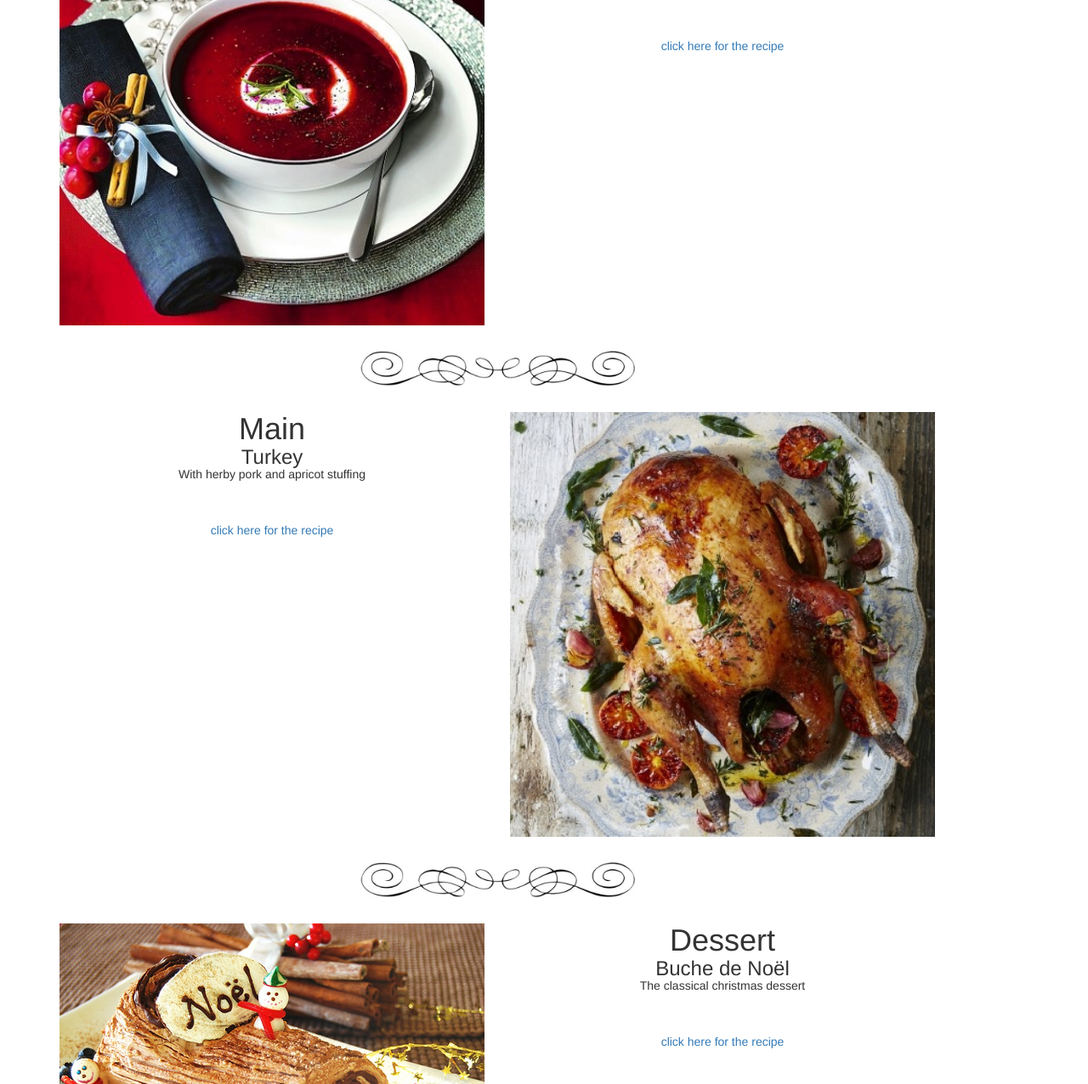
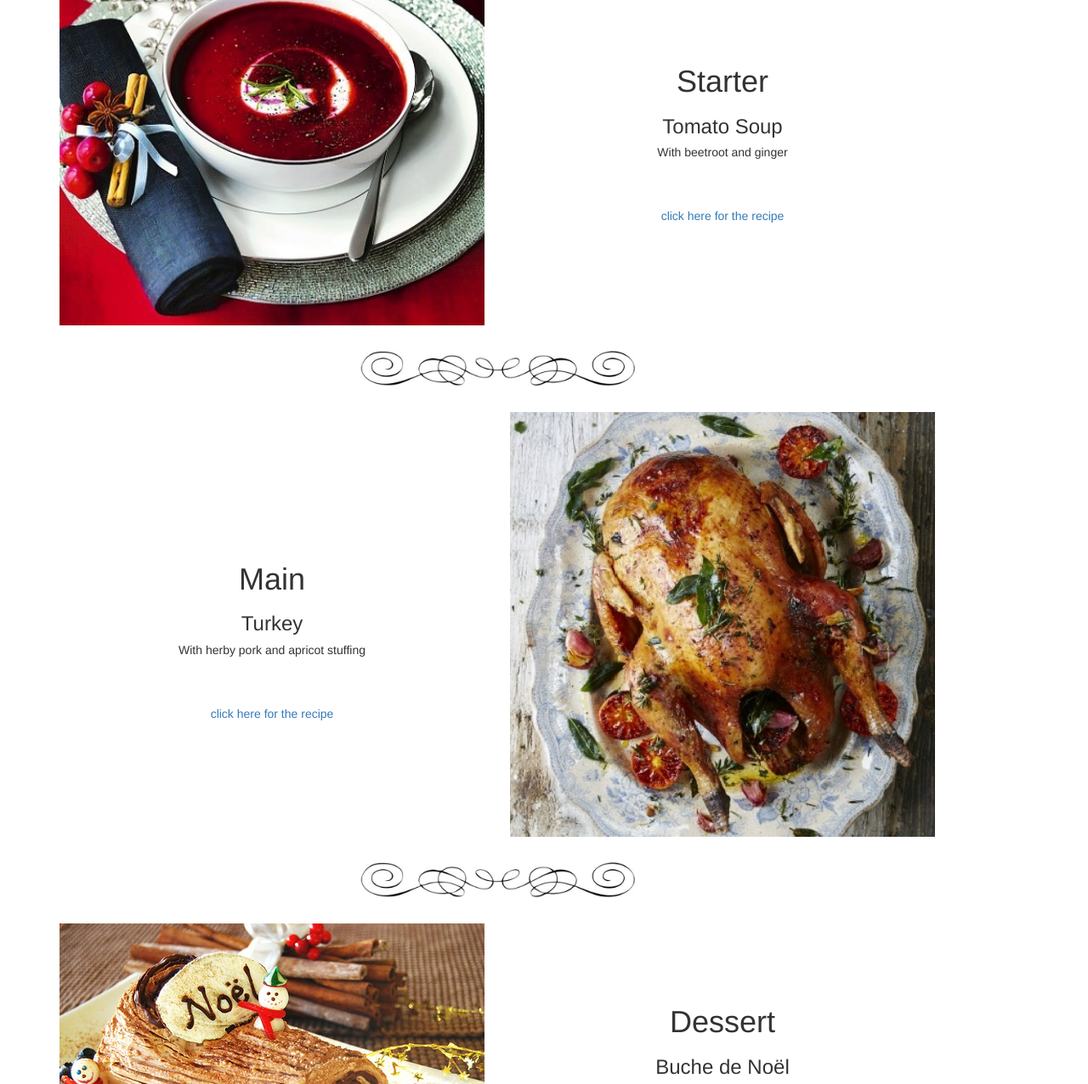
Before and after one commit to xKadyy/xKadyy.github.io, a plain HTML site: page menu.html in a window 1280 px wide. Shown: the part 722-1998 px from the top of the page at 85% size. Drawn offline with nearby package versions, Linux system fonts and the light colour scheme.

Commit message:
vertical align

```diff
--- a/main.css
+++ b/main.css
@@ -117,11 +117,7 @@ footer li img {
     height:100px;
 }
 
-.menutext {
-	position: relative;
-	margin: auto;
-	vertical-align: middle; /*nopes*/
-}
+
 /*dropdownmenu*/
 .dropbtn {
     background-color: #B30012;
@@ -170,10 +166,10 @@ footer li img {
 .show {display:block;}
 /*end dropdownmenu */
 
-.menutext{
-	margin-top: auto;
-	margin-bottom: auto;
-}
+/*.menutext{
+	min-height: 10em;
+    vertical-align: middle;
+}*/
 
 .balkje{
 	margin-right:15%;
@@ -184,10 +180,7 @@ footer li img {
 	color:#900;
 }
 
-.slideshowbutton #previous{
-	background-image: url('http://www.clker.com/cliparts/Z/n/k/Z/y/j/left-arrow-gray-hi.png');
+.vertical-align {
+    display: flex;
+    align-items: center;
 }
-
-.slideshowbutton #next{
-	background-image: url('http://www.clker.com/cliparts/V/1/Z/A/h/U/left-arrow-right-hi.png');
-}
--- a/menu.html
+++ b/menu.html
@@ -3,7 +3,7 @@
 <head>
   <title>2ID60 Assignment 1</title>
   <meta charset="utf-8"/>
-  <meta name="viewport" content="width=device-width; initial-scale=1.0;" />
+  <meta name="viewport" content="width=device-width, initial-scale=1.0">
 
   <link href='https://fonts.googleapis.com/css?family=Roboto:300,400,700' rel='stylesheet' type='text/css'>
   <link rel="stylesheet" type="text/css" href="main.css">
@@ -76,14 +76,14 @@ $(document).ready(function(){
       </figure>
     </div>
 <!-- starter-->
-    <div class="row">
+    <div class="row vertical-align">
       <figure class="col-sm-6">
         <img src="images/tomatosoup.jpg">
       </figure>
        <figure class="col-sm-6">
-         <h1 class="menutext">Starter</h1>
-         <h3 class="menutext">Tomato Soup</h3>
-         <h5 class="menutext"> With beetroot and ginger </h5>
+         <h1 >Starter</h1>
+         <h3 >Tomato Soup</h3>
+         <h5 > With beetroot and ginger </h5>
          <br>
          <br>
          <a href="http://www.dailymail.co.uk/femail/food/article-2071563/Christmas-recipes-Beetroot-tomato-ginger-soup.html" target="dailymail"><h5>click here for the recipe</h5></a>
@@ -100,11 +100,11 @@ $(document).ready(function(){
       </figure>
     </div>
 <!-- main course -->
-    <div class="row">
+    <div class="row vertical-align">
       <figure class="col-sm-6">
-      <h1 class="menutext">Main</h1>
-      <h3 class="menutext">Turkey</h3>
-      <h5 class="menutext">With herby pork and apricot stuffing</h5>
+      <h1 >Main</h1>
+      <h3 >Turkey</h3>
+      <h5 >With herby pork and apricot stuffing</h5>
       <br>
          <br>
          <a href="http://www.jamieoliver.com/recipes/turkey-recipes/the-best-roast-turkey-christmas-or-any-time/" target="jamieoliver"><h5>click here for the recipe</h5></a>
@@ -124,14 +124,14 @@ $(document).ready(function(){
       </figure>
     </div>
 <!-- dessert-->
-    <div class="row">
+    <div class="row vertical-align">
       <figure class="col-sm-6">
       <img src="images/dessert.jpg">
       </figure>
        <figure class="col-sm-6">
-         <h1 class="menutext"> Dessert </h1>
-         <h3 class="menutext">Buche de Noël</h3>
-         <h5 class="menutext">The classical christmas dessert</h5>
+         <h1 > Dessert </h1>
+         <h3 >Buche de Noël</h3>
+         <h5 >The classical christmas dessert</h5>
          <br>
          <br>
          <a href="http://allrecipes.com/recipe/17345/buche-de-noel/?internalSource=staff%20pick&referringId=17180&referringContentType=recipe%20hub&clickId=cardslot%204" target="allrecipes"><h5>click here for the recipe</h5></a>
```
Also changed, not shown: friendsfamily.html (+3 -3 lines).
